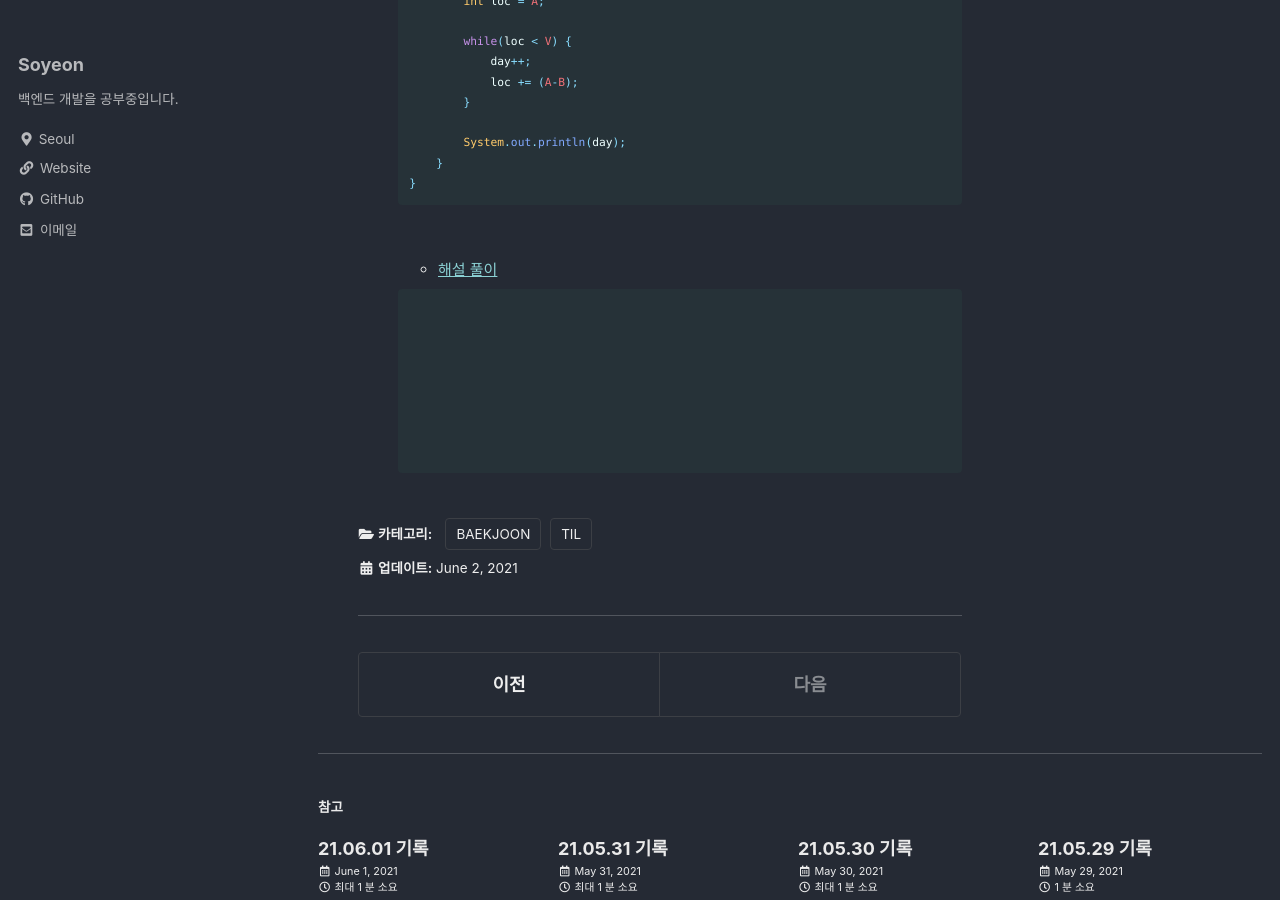
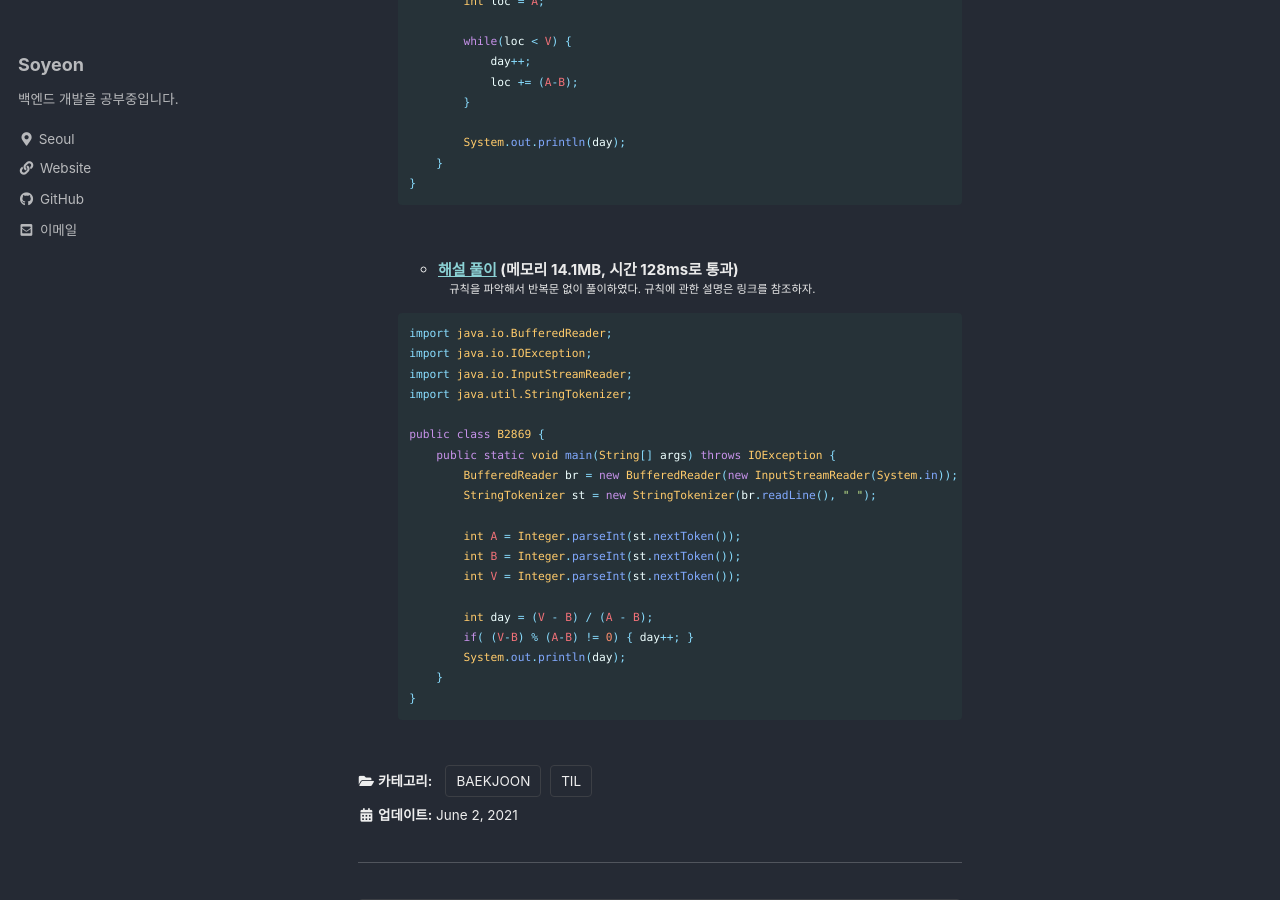
Before and after one commit to liv660/liv660.github.io, a Jekyll site: the page built from _posts/TIL/21.06.study/2021-06-02-210602.md, in a window 1280 px wide and 900 px high, scrolled down 1486 px. Built offline with Jekyll 4.4.1, drawn with Linux system fonts in a browser that asks for light colours; cached includes are drawn as plain includes.

Commit message:
Update 06.02 TIL

````diff
--- a/_posts/TIL/21.06.study/2021-06-02-210602.md
+++ b/_posts/TIL/21.06.study/2021-06-02-210602.md
@@ -86,15 +86,27 @@ categories:
 
   <br />
 
-  + [해설 풀이](https://st-lab.tistory.com/75)
+  + [해설 풀이](https://st-lab.tistory.com/75) (메모리 14.1MB, 시간 128ms로 통과)<br/>
+    : 규칙을 파악해서 반복문 없이 풀이하였다. 규칙에 관한 설명은 링크를 참조하자.<br />
 
   ```java
+  import java.io.BufferedReader;
+  import java.io.IOException;
+  import java.io.InputStreamReader;
+  import java.util.StringTokenizer;
 
+  public class B2869 {
+      public static void main(String[] args) throws IOException {
+          BufferedReader br = new BufferedReader(new InputStreamReader(System.in));
+          StringTokenizer st = new StringTokenizer(br.readLine(), " ");
 
+          int A = Integer.parseInt(st.nextToken());
+          int B = Integer.parseInt(st.nextToken());
+          int V = Integer.parseInt(st.nextToken());
 
-
-
-
-
-
+          int day = (V - B) / (A - B);
+          if( (V-B) % (A-B) != 0) { day++; }
+          System.out.println(day);
+      }
+  }
   ```
````
